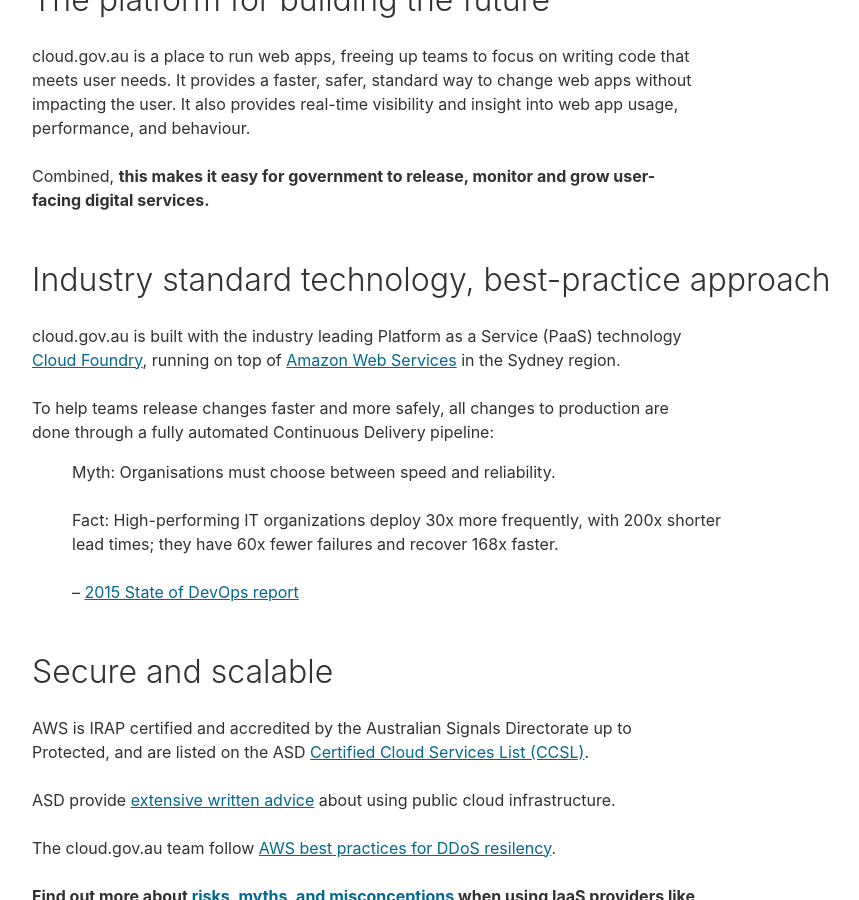
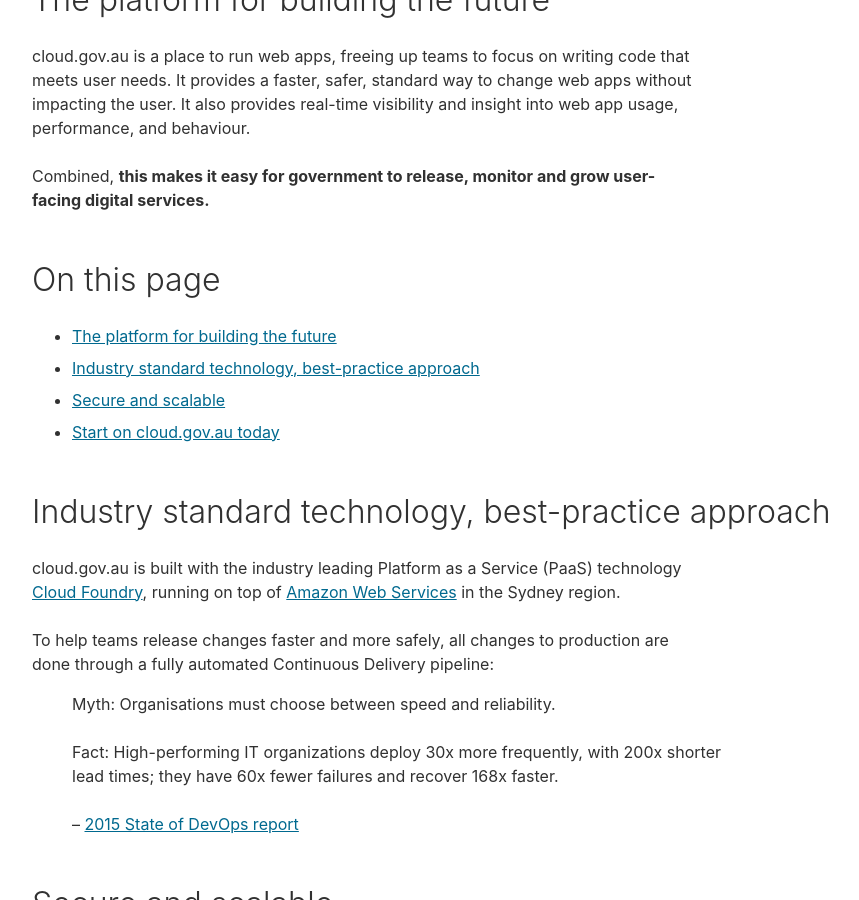
Before and after one commit to govau/cloud.gov.au, a Jekyll site: the page built from docs.md, in a window 1280 px wide and 900 px high, scrolled down 377 px. Shown: the whole window, without its empty margins (32-891 px from the left). Built offline with Jekyll 4.4.1, drawn with Linux system fonts in a browser that asks for light colours.

Commit message:
Experiment with TOC

```diff
--- a/_config.yml
+++ b/_config.yml
@@ -11,10 +11,8 @@ description: > # this means to ignore newlines until "baseurl:"
   A platform to make delivering and operating Government digital services easier
 baseurl: "" # the subpath of your site, e.g. /blog
 
-# Markdown settings
 markdown: kramdown
 
-# Sass settings
 sass:
   style: compressed
 
--- a/_layouts/page.html
+++ b/_layouts/page.html
@@ -27,10 +27,24 @@
 <main class="main" id="content" aria-label="Content">
     <section class="au-body">
         <div class="container">
-            <div class="row">
-                <div class="col-md-12 mt-2">
+            <div class="row mt-2">
+                <div class="col-md-9">
                     <h1>{{ page.title }}</h1>
                     {{ content }}
+                </div>
+                <div class="col-md-3" id="sidebar">
+                    <aside class="au-side-nav au-accordion" aria-label="side navigation">
+                        <button
+                            class="au-side-nav__toggle au-accordion__title au-accordion--closed"
+                            aria-controls="nav-default"
+                            aria-expanded="false"
+                            onclick="return AU.accordion.Toggle( this )"
+                        >
+                            In this section
+                        </button>
+                        <div id="nav-default" class="au-side-nav__content au-accordion--closed au-accordion__body">
+                        </div>
+                    </aside>
                 </div>
             </div>
         </div>
--- a/docs.md
+++ b/docs.md
@@ -8,6 +8,11 @@ title: Documentation
 cloud.gov.au is a place to run web apps, freeing up teams to focus on writing code that meets user needs. It provides a faster, safer, standard way to change web apps without impacting the user. It also provides real-time visibility and insight into web app usage, performance, and behaviour.
 
 Combined, **this makes it easy for government to release, monitor and grow user-facing digital services.**
+
+## On this page
+{:.no_toc}
+* toc
+{:toc}
 
 ## Industry standard technology, best-practice approach
 
```
Also changed, not shown: terms-of-service.md (+5 -0 lines), _includes/head.html (line endings or trailing spaces).
